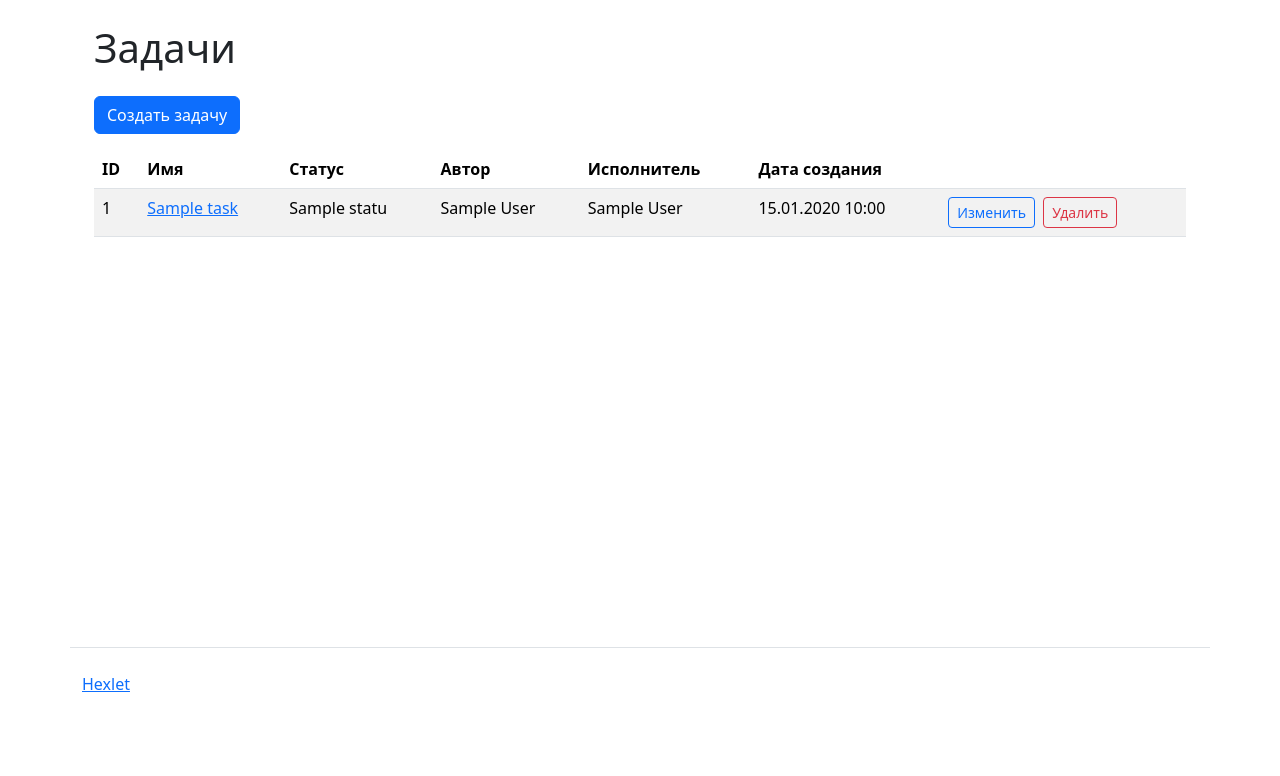
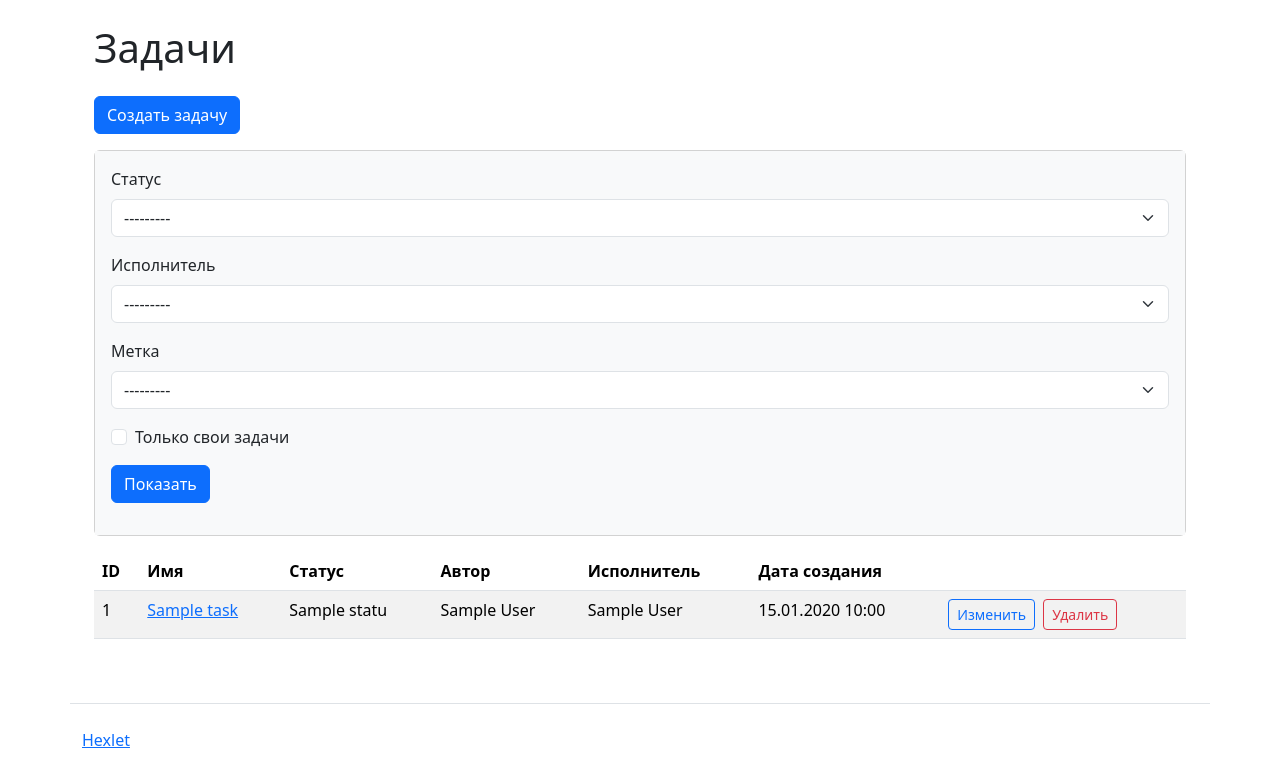
Before and after one commit to YurasovAleksey/python-project-52, a Django app: page /tasks/ in a window 1280 px wide. Shown: the part 56-832 px from the top of the page. Before the commit the page ends 748 px from the top, so only its background shows below. Run offline with Django 5.2, Linux system fonts and the light colour scheme; a user stored in the database is signed in; tables that the repository leaves empty hold one stand-in row (values such as "Sample post"); some libraries are stand-ins or nearby versions.

Commit message:
added filters

```diff
--- a/pyproject.toml
+++ b/pyproject.toml
@@ -8,6 +8,7 @@ dependencies = [
     "dj-database-url>=3.0.1",
     "django>=5.2.6",
     "django-bootstrap5>=25.2",
+    "django-filter>=25.2",
     "gunicorn>=23.0.0",
     "python-dotenv>=1.1.1",
     "whitenoise>=6.11.0",
--- a/task_manager/labels/models.py
+++ b/task_manager/labels/models.py
@@ -1,4 +1,5 @@
 from django.db import models
+from django.db.models import ProtectedError
 
 
 class Label(models.Model):
@@ -10,6 +11,14 @@ class Label(models.Model):
     )
     created_at = models.DateTimeField(auto_now_add=True)
 
+    def delete(self, *args, **kwargs):
+        if self.tasks.exists():
+            raise ProtectedError(
+                "Нельзя удалить метку, так как она используется в задачах",
+                self.tasks.all()
+            )
+        super().delete(*args, **kwargs)
+
     def __str__(self):
         return self.name
 
--- a/task_manager/settings.py
+++ b/task_manager/settings.py
@@ -49,6 +49,7 @@ INSTALLED_APPS = [
     'django.contrib.messages',
     'django.contrib.staticfiles',
     'django_bootstrap5',
+    'django_filters',
     'task_manager',
     'task_manager.statuses',
     'task_manager.labels',
--- /dev/null
+++ b/task_manager/tasks/filters.py
@@ -0,0 +1,45 @@
+import django_filters
+from django import forms
+from .models import Task
+from task_manager.statuses.models import Status
+from task_manager.labels.models import Label
+
+
+class TaskFilter(django_filters.FilterSet):
+    status = django_filters.ModelChoiceFilter(
+        queryset=Status.objects.all(),
+        label='Статус',
+        empty_label='---------'
+    )
+
+    executor = django_filters.ModelChoiceFilter(
+        queryset=Task._meta.get_field('executor').remote_field.model.objects.all(),
+        label='Исполнитель',
+        empty_label='---------'
+    )
+
+    labels = django_filters.ModelChoiceFilter(
+        queryset=Label.objects.all(),
+        label='Метка',
+        empty_label='---------'
+    )
+
+    self_tasks = django_filters.BooleanFilter(
+        method='filter_self_tasks',
+        label='Только свои задачи',
+        widget=forms.CheckboxInput()
+    )
+
+    class Meta:
+        model = Task
+        fields = ['status', 'executor', 'labels']
+
+    def filter_self_tasks(self, queryset, name, value):
+        if value:
+            return queryset.filter(author=self.request.user)
+        return queryset
+
+    def __init__(self, *args, **kwargs):
+        super().__init__(*args, **kwargs)
+        self.filters['executor'].queryset = self.filters['executor'].queryset.order_by('username')
+        self.filters['labels'].queryset = self.filters['labels'].queryset.order_by('name')
--- a/task_manager/tasks/views.py
+++ b/task_manager/tasks/views.py
@@ -6,15 +6,29 @@ from django.shortcuts import redirect, get_object_or_404
 from django.urls import reverse_lazy
 from django.utils.translation import gettext_lazy as _
 from django.views.generic import ListView, CreateView, UpdateView, DeleteView, DetailView
+from django_filters.views import FilterView
 from .models import Task
 from .forms import TaskForm
+from .filters import TaskFilter
 
 
-class TaskListView(LoginRequiredMixin, ListView):
+class TaskListView(LoginRequiredMixin, FilterView):
     model = Task
     template_name = 'tasks/tasks_list.html'
     context_object_name = 'tasks'
     login_url = reverse_lazy('login')
+    filterset_class = TaskFilter
+
+    def get_queryset(self):
+        return Task.objects.all().select_related(
+            'status', 'author', 'executor'
+        ).prefetch_related('labels').order_by('-created_at')
+
+    def get_filterset_kwargs(self, filterset_class):
+        kwargs = super().get_filterset_kwargs(filterset_class)
+        if kwargs['data'] is None:
+            kwargs['data'] = {}
+        return kwargs
 
 
 class TaskDetailView(LoginRequiredMixin, DetailView):
--- a/task_manager/templates/tasks/tasks_list.html
+++ b/task_manager/templates/tasks/tasks_list.html
@@ -1,4 +1,5 @@
 {% extends 'base.html' %}
+{% load django_bootstrap5 %}
 
 {% block title %}Задачи{% endblock %}
 
@@ -6,6 +7,67 @@
 <div class="container mt-4">
     <h1 class="mb-4">Задачи</h1>
     <a class="btn btn-primary mb-3" href="{% url 'task_create' %}">Создать задачу</a>
+
+    <div class="card mb-3">
+        <div class="card-body bg-light">
+            <form class="form-inline center" method="get">
+                <div class="mb-3">
+                    <label class="form-label" for="id_status">Статус</label>
+                    <select name="status" class="form-select ml-2 mr-3" id="id_status">
+                        <option value="" selected>---------</option>
+                        {% for status in filter.form.status.field.queryset %}
+                            <option value="{{ status.id }}"
+                                {% if request.GET.status == status.id|stringformat:"i" %}selected{% endif %}>
+                                {{ status.name }}
+                            </option>
+                        {% endfor %}
+                    </select>
+                </div>
+
+                <div class="mb-3">
+                    <label class="form-label" for="id_executor">Исполнитель</label>
+                    <select name="executor" class="form-select mr-3 ml-2" id="id_executor">
+                        <option value="" selected>---------</option>
+                        {% for user in filter.form.executor.field.queryset %}
+                            <option value="{{ user.id }}"
+                                {% if request.GET.executor == user.id|stringformat:"i" %}selected{% endif %}>
+                                {{ user.get_full_name|default:user.username }}
+                            </option>
+                        {% endfor %}
+                    </select>
+                </div>
+
+                <div class="mb-3">
+                    <label class="form-label" for="id_labels">Метка</label>
+                    <select name="labels" class="form-select mr-3 ml-2" id="id_labels">
+                        <option value="" selected>---------</option>
+                        {% for label in filter.form.labels.field.queryset %}
+                            <option value="{{ label.id }}"
+                                {% if request.GET.labels == label.id|stringformat:"i" %}selected{% endif %}>
+                                {{ label.name }}
+                            </option>
+                        {% endfor %}
+                    </select>
+                </div>
+
+                <div class="mb-3">
+                    <div class="form-check">
+                        <input type="checkbox"
+                            name="self_tasks"
+                            class="form-check-input mr-3"
+                            id="id_self_tasks"
+                            value="true"
+                            {% if request.GET.self_tasks %}checked{% endif %}>
+                        <label class="form-check-label" for="id_self_tasks">
+                            Только свои задачи
+                        </label>
+                    </div>
+                </div>
+
+                <input class="btn btn-primary" type="submit" value="Показать">
+            </form>
+        </div>
+    </div>
 
     <table class="table table-striped">
         <thead>
```
Also changed, not shown: task_manager/users/views.py (+13 -6 lines), 1 other file.
